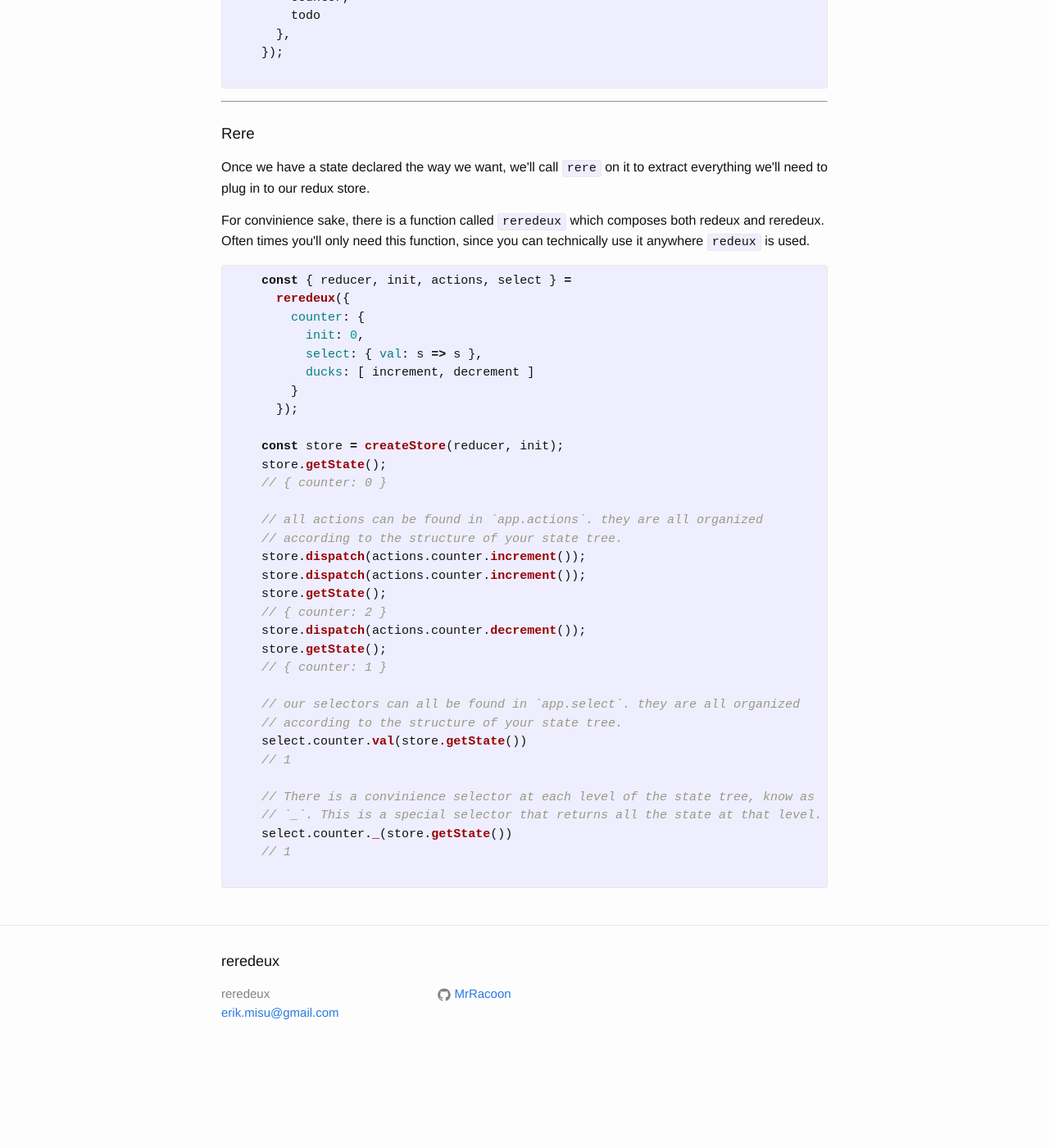
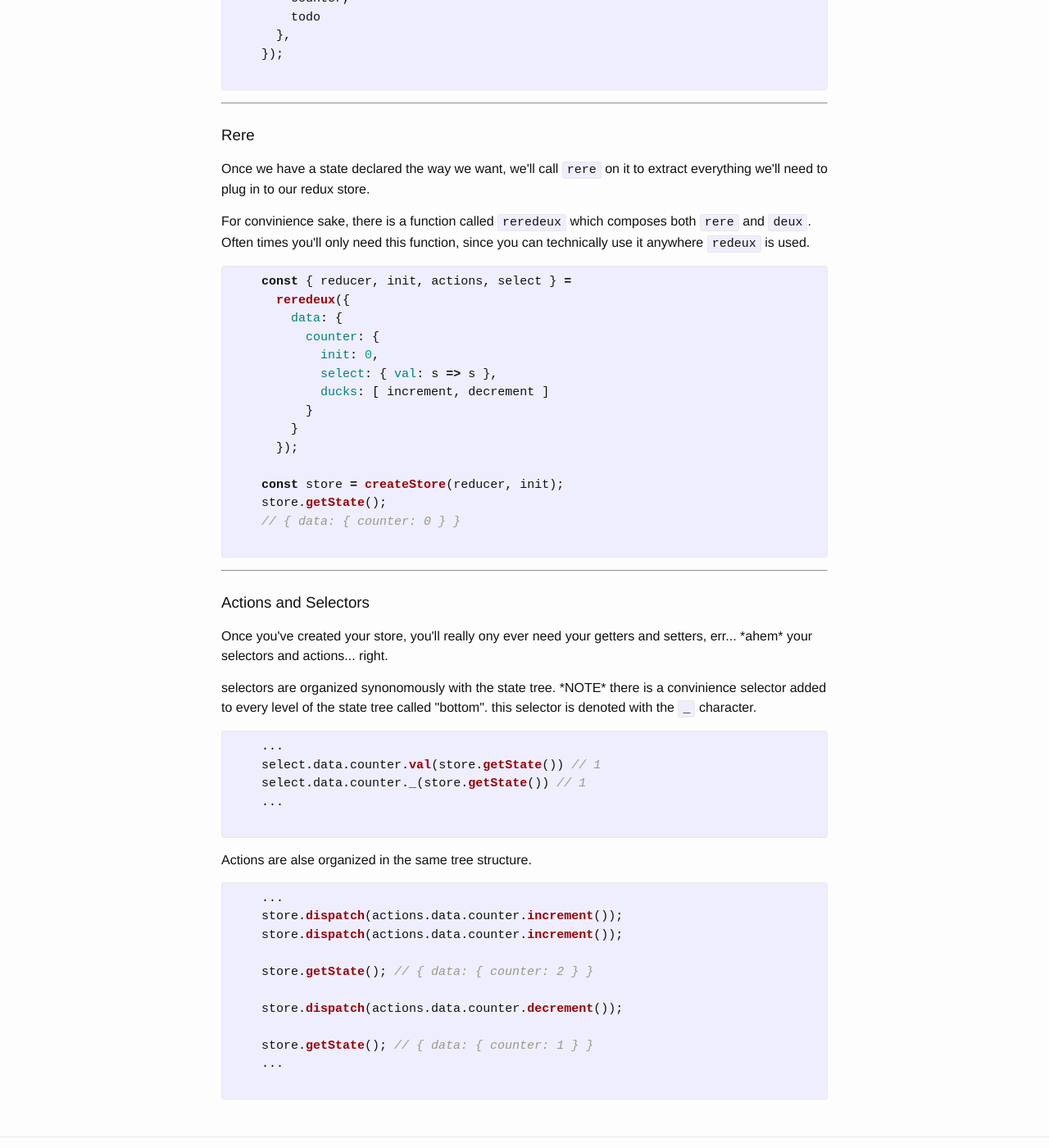
Before and after one commit to MrRacoon/reredeux, a Jekyll site: the page built from docs/index.html, in a window 1280 px wide and 1400 px high, scrolled down 1547 px. Shown: the whole window at 82% size. Built offline with Jekyll 4.4.1, drawn with Linux system fonts in a browser that asks for light colours; before the commit the page ends 2853 px from its top, so only the background shows below that; some of the changed text lies outside the part shown.

Commit message:
patch the docs

```diff
--- a/docs/index.html
+++ b/docs/index.html
@@ -71,14 +71,15 @@
   <h3>Deux</h3>
 
   <p>
-    The deux function is very powerful. It has the ability to merge modules and
-    and organize branches of state. It does this by recursively descending the
-    spec, and returns an aggregate representation. This result, is later used
-    to create all of our redux'y stuff.
+    The <code>deux</code> function is very powerful. It has the ability to merge
+    modules and organize our branches of state. This is done by recursively
+    descending the spec we provide. The return value, uses the shape of the tree
+    to annotate and patch the action and reducer functions to account for all of
+    the nesting.
   </p>
 
   {% highlight javascript %}
-    const app = redeux({
+    const app = deux({
       example: {
         phonebook,
         counter,
@@ -97,43 +98,65 @@
   </p>
   <p>
     For convinience sake, there is a function called <code>reredeux</code> which
-    composes both redeux and reredeux. Often times you'll only need this function,
-    since you can technically use it anywhere <code>redeux</code> is used.
+    composes both <code>rere</code> and <code>deux</code>. Often times you'll
+    only need this function, since you can technically use it anywhere
+    <code>redeux</code> is used.
   </p>
 
   {% highlight javascript %}
     const { reducer, init, actions, select } =
       reredeux({
-        counter: {
-          init: 0,
-          select: { val: s => s },
-          ducks: [ increment, decrement ]
+        data: {
+          counter: {
+            init: 0,
+            select: { val: s => s },
+            ducks: [ increment, decrement ]
+          }
         }
       });
 
     const store = createStore(reducer, init);
     store.getState();
-    // { counter: 0 }
+    // { data: { counter: 0 } }
+  {% endhighlight %}
 
-    // all actions can be found in `app.actions`. they are all organized
-    // according to the structure of your state tree.
-    store.dispatch(actions.counter.increment());
-    store.dispatch(actions.counter.increment());
-    store.getState();
-    // { counter: 2 }
-    store.dispatch(actions.counter.decrement());
-    store.getState();
-    // { counter: 1 }
+  <hr>
+  <br>
+  <h3>Actions and Selectors</h3>
 
-    // our selectors can all be found in `app.select`. they are all organized
-    // according to the structure of your state tree.
-    select.counter.val(store.getState())
-    // 1
+  <p>
+    Once you've created your store, you'll really ony ever need your getters and
+    setters, err... *ahem* your selectors and actions... right.
+  </p>
 
-    // There is a convinience selector at each level of the state tree, know as
-    // `_`. This is a special selector that returns all the state at that level.
-    select.counter._(store.getState())
-    // 1
+  <p>
+    selectors are organized synonomously with the state tree. *NOTE* there is a
+    convinience selector added to every level of the state tree called "bottom".
+    this selector is denoted with the <code>_</code> character.
+  </p>
+
+  {% highlight javascript %}
+    ...
+    select.data.counter.val(store.getState()) // 1
+    select.data.counter._(store.getState()) // 1
+    ...
+  {% endhighlight %}
+
+  <p>
+    Actions are alse organized in the same tree structure.
+  </p>
+
+  {% highlight javascript %}
+    ...
+    store.dispatch(actions.data.counter.increment());
+    store.dispatch(actions.data.counter.increment());
+
+    store.getState(); // { data: { counter: 2 } }
+
+    store.dispatch(actions.data.counter.decrement());
+
+    store.getState(); // { data: { counter: 1 } }
+    ...
   {% endhighlight %}
 
 </div>
```
